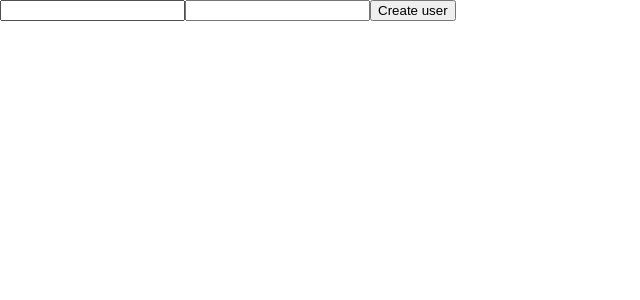
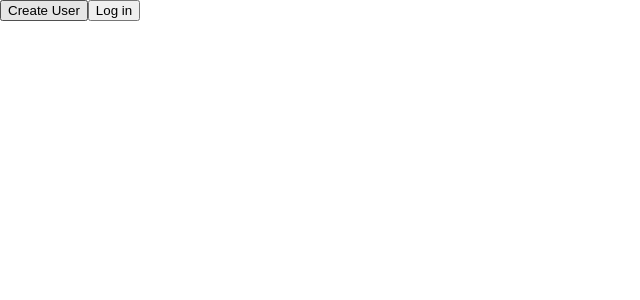
Before and after one commit to bloominstituteoftechnology/auth-iii, a React (Create React App) app in the folder client/: page / in a window 1280 px wide. Shown: the top 300 px of the page, without its empty margins (0-640 px from the left). Built offline with nearby package versions, Linux system fonts and the light colour scheme.

Commit message:
Smoothed login/logout flow with redirects and controls

```diff
--- a/client/src/components/App.js
+++ b/client/src/components/App.js
@@ -1,19 +1,36 @@
-import React, { Component } from 'react';
-import { Route } from 'react-router'
+import React, { Component } from 'react'
+import { Route, withRouter } from 'react-router'
+import { Link } from 'react-router-dom'
 import Register from './Register'
 import UsersList from './UsersList'
 import Login from './Login'
 
 class App extends Component {
-  render() {
-    return (
-      <div>
-        <Route path='/' exact component={Register} />
-        <Route path='/login' component={Login} />
-        <Route path='/users' component={UsersList} />
-      </div>
-    );
+
+  logout = () => {
+    localStorage.removeItem('token')
+    this.props.history.push('/')
   }
+
+  controls = () => {
+    if (localStorage.getItem('token')) {
+      return <button onClick={this.logout}>Logout</button>
+    } else {
+      return [
+        <Link to='/register'><button>Create User</button></Link>,
+        <Link to='/login'><button>Log in</button></Link>
+      ]
+    }
+  }
+
+  render = () => (
+    <div>
+      {this.controls()}
+      <Route path='/register' exact component={Register} />
+      <Route path='/login' component={Login} />
+      <Route path='/users' component={UsersList} />
+    </div>
+  )
 }
 
-export default App;
+export default withRouter(App)
```
